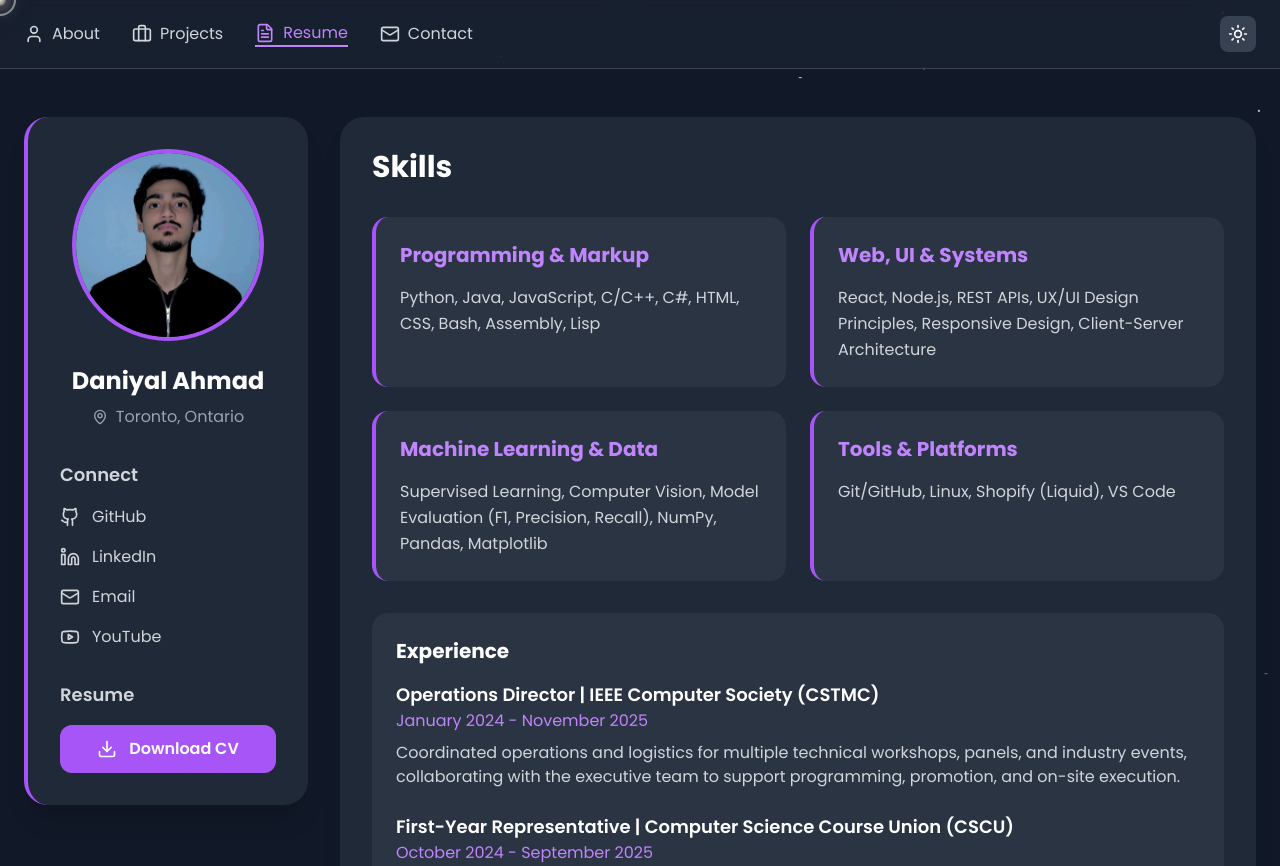
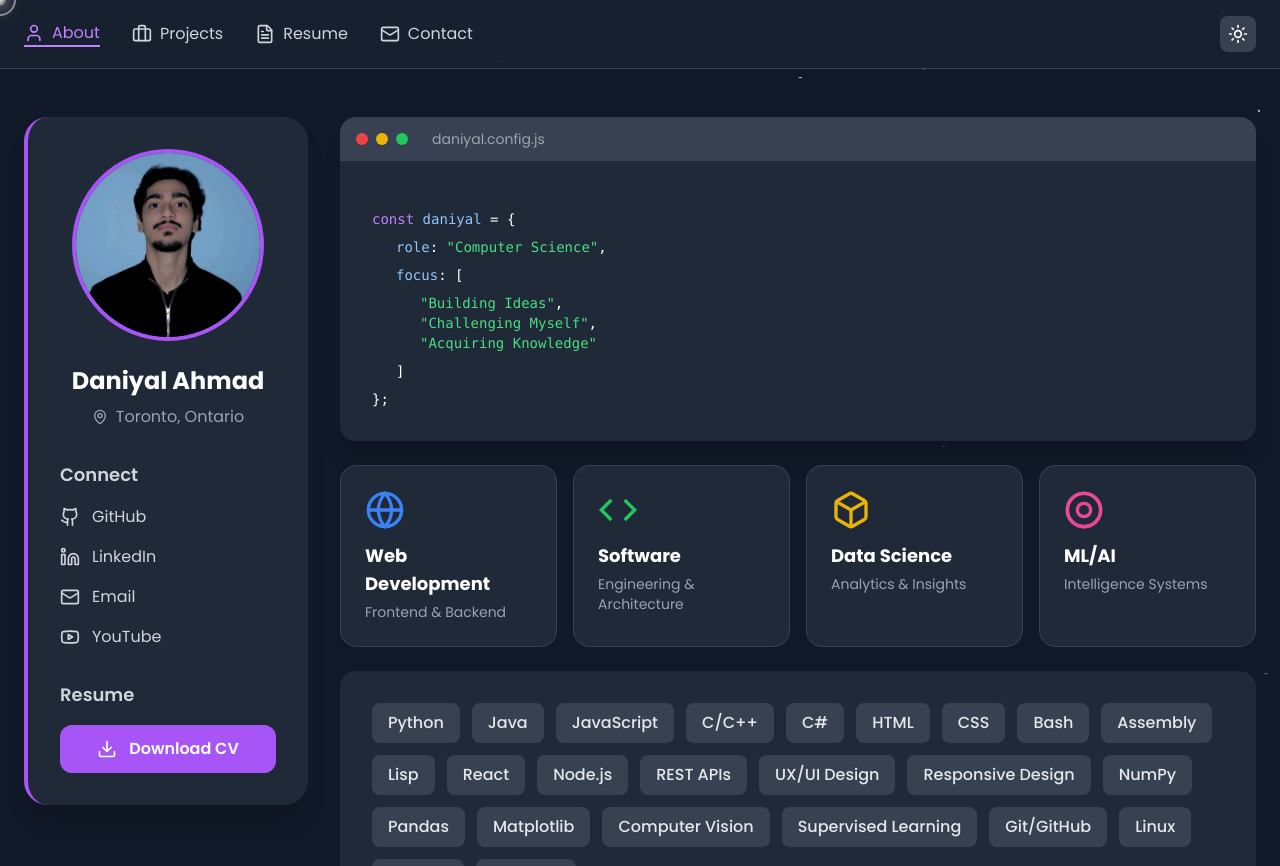
Before and after one commit to daniyalahmad45/my-portfolio, a React (Create React App) app: page / in a window 1280 px wide. Shown: the top 866 px of the page. Built offline with nearby package versions, Linux system fonts and the light colour scheme.

Commit message:
Changed default tab to About

```diff
--- a/src/App.js
+++ b/src/App.js
@@ -2,7 +2,7 @@ import React, { useState } from 'react';
 import { Github, Linkedin, Mail, Briefcase, User, FileText, Sun, Moon, MapPin, ExternalLink, Youtube, Download } from 'lucide-react';
 
 export default function Portfolio() {
-  const [activeTab, setActiveTab] = useState('resume');
+  const [activeTab, setActiveTab] = useState('about');
   const [darkMode, setDarkMode] = useState(true);
 
   // Custom cursor effect
```
